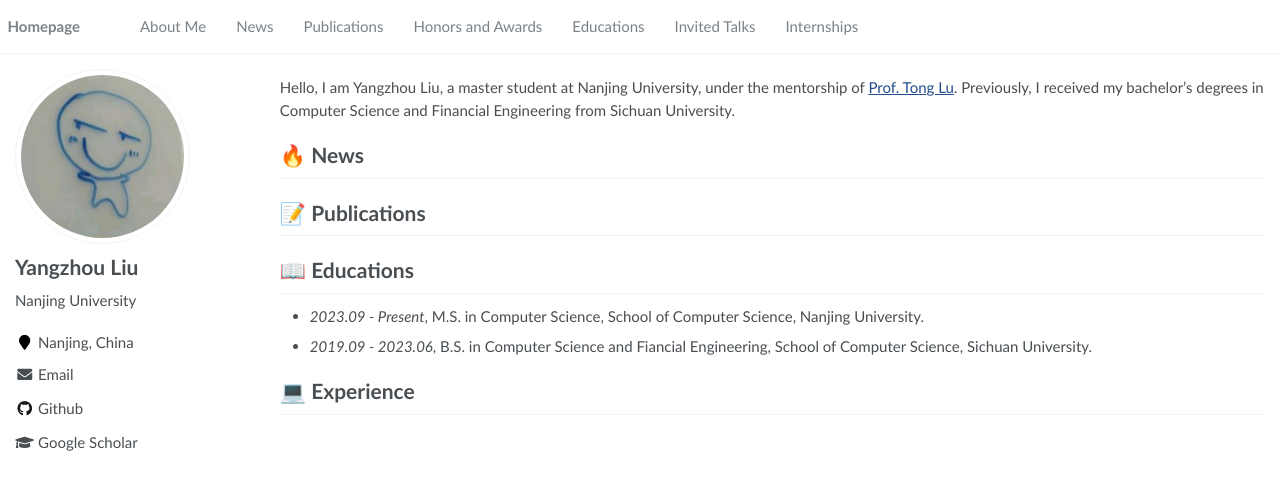
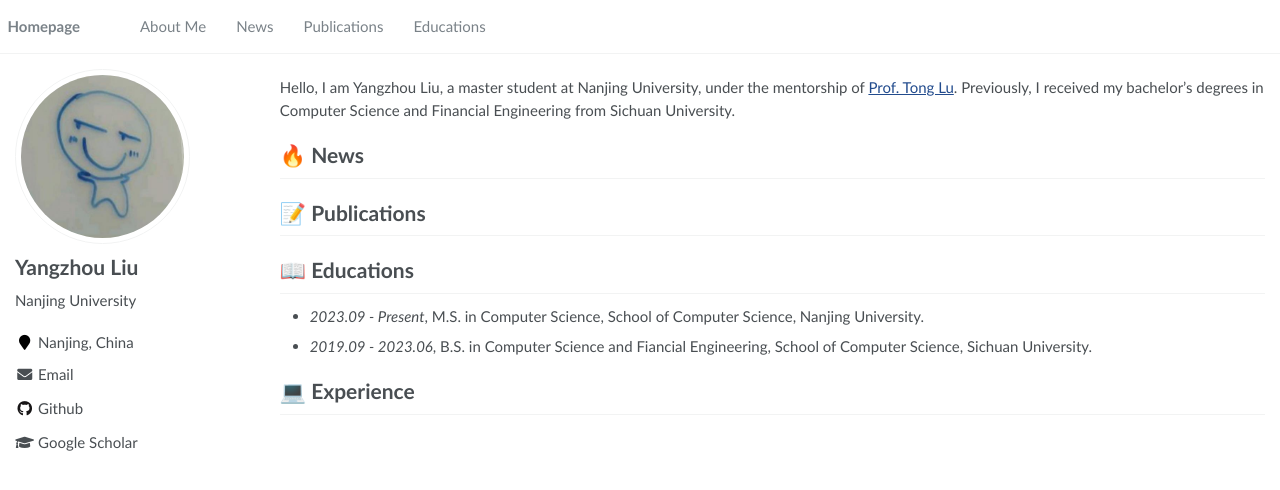
Before and after one commit to lll2343/lll2343.github.io, a Jekyll site: the page built from _pages/about.md, in a window 1280 px wide. Shown: the top 490 px of the page. Built offline with Jekyll 4.4.1, drawn with Linux system fonts in a browser that asks for light colours.

```diff
--- a/_config.yml
+++ b/_config.yml
@@ -27,8 +27,8 @@ author:
   location         : "Nanjing, China"
   employer         :
   pubmed           :
-  googlescholar    : ""
-  email            : ""
+  googlescholar    : "https://scholar.google.com/citations?view_op=list_works&hl=en&user=_q9pCk4AAAAJ"
+  email            : "liuyangzhou@smail.nju.edu.cn"
   researchgate     :  # e.g., "https://www.researchgate.net/profile/yourprofile"
   uri              :
   bitbucket        :
--- a/_data/navigation.yml
+++ b/_data/navigation.yml
@@ -9,14 +9,5 @@ main:
   - title: "Publications"
     url: "/#-publications"
 
-  - title: "Honors and Awards"
-    url: "/#-honors-and-awards"
-
   - title: "Educations"
     url: "/#-educations"
-
-  - title: "Invited Talks"
-    url: "/#-invited-talks"
-
-  - title: "Internships"
-    url: "/#-internships"
```
